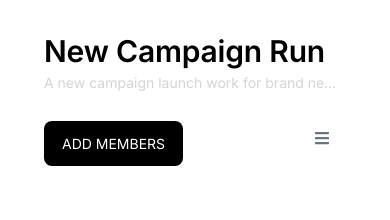
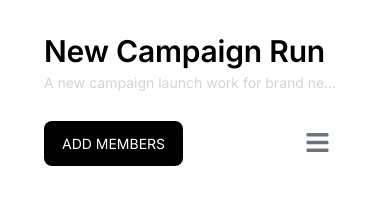
Before and after one commit to 4cub3/Dashboard, a React (Vite) app: page / in a window 390 px wide. Shown: the top 220 px of the page. Built offline with nearby package versions, Linux system fonts and the light colour scheme.

Commit message:
added a fe adjustment to the hamburger

```diff
--- a/src/components/Navigation/NavBar.jsx
+++ b/src/components/Navigation/NavBar.jsx
@@ -8,7 +8,7 @@ const NavBar = () => {
   const [navExpand, setNavExpand] = useState(false)
   return (
     <>
-       <Button className='p-24 text-gray-500 absolute top-[7rem] sm:top-28 right-0 z-[1000]' onclick={()=>{setNavExpand(prev => !prev)}}><FaBars/></Button>
+       <Button className='p-24 text-[2.5rem] text-gray-500 smd:hidden absolute top-[7rem] sm:top-28 right-0 z-[1000]' onclick={()=>{setNavExpand(prev => !prev)}}><FaBars/></Button>
     <nav className={`bg-primary absolute h-screen z-[900] smd:relative flex flex-col flex-3 overflow-hidden transition-all duration-300 ${navExpand ? 'p-12 transition-all duration-300' : 'w-0  p-0 smd:w-auto'}`}>
         {/* Nav button*/}
         <Button className='bg-onPrimary text-white py-[1.2rem] px-[1.6rem] leading-[1.9rem] '>
```
